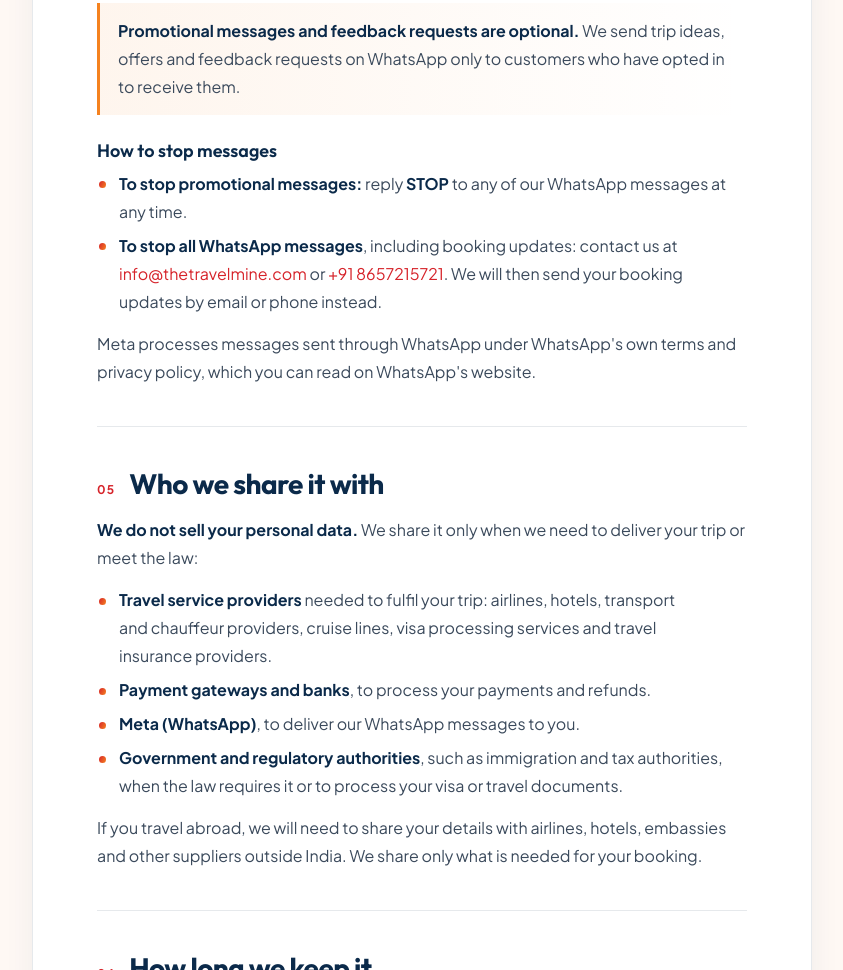
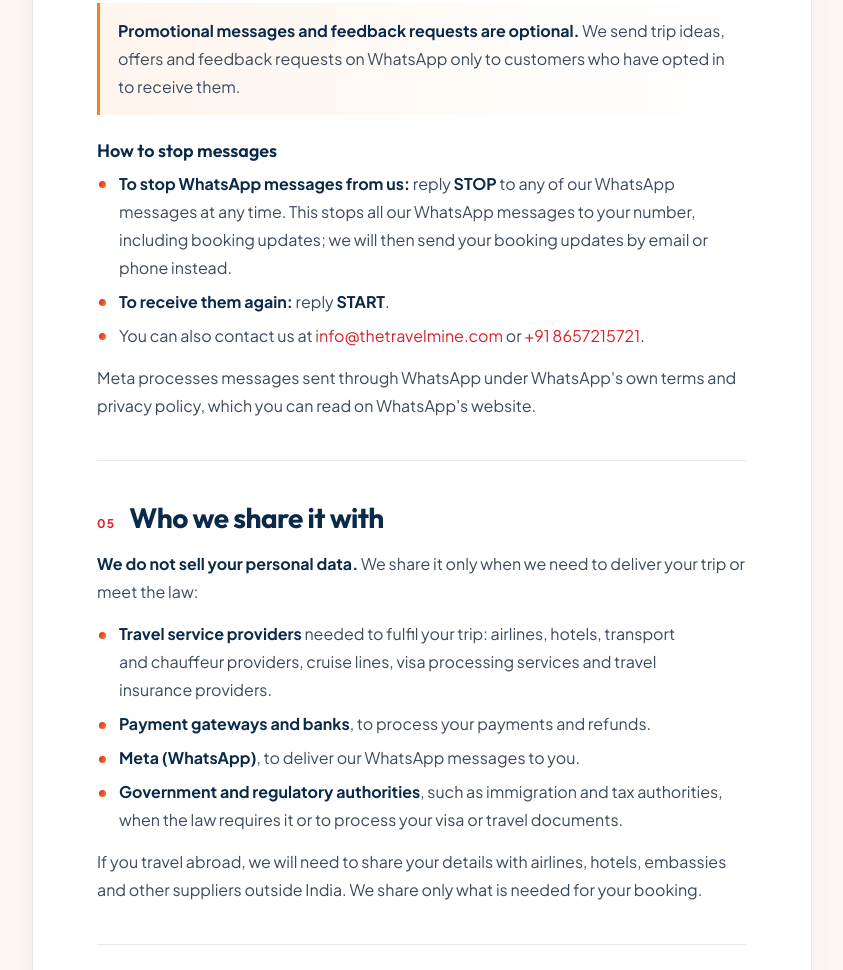
Before and after one commit to prats8m2/thetravelmine, a plain HTML site: page privacy-policy/index.html in a window 1280 px wide. Shown: the part 3066-4036 px from the top of the page, without its empty margins (356-1199 px from the left). Drawn offline with Linux system fonts and the light colour scheme; a web font is replaced by a local one.

Commit message:
Privacy policy: STOP ends all WhatsApp messages, START resumes them
Co-Authored-By: Claude Opus 5.5 <noreply@anthropic.com>

```diff
--- a/privacy-policy/index.html
+++ b/privacy-policy/index.html
@@ -111,8 +111,9 @@
         </div>
         <h3>How to stop messages</h3>
         <ul>
-          <li><strong>To stop promotional messages:</strong> reply <strong>STOP</strong> to any of our WhatsApp messages at any time.</li>
-          <li><strong>To stop all WhatsApp messages</strong>, including booking updates: contact us at <a href="mailto:info@thetravelmine.com">info@thetravelmine.com</a> or <a href="tel:+918657215721">+91 8657215721</a>. We will then send your booking updates by email or phone instead.</li>
+          <li><strong>To stop WhatsApp messages from us:</strong> reply <strong>STOP</strong> to any of our WhatsApp messages at any time. This stops all our WhatsApp messages to your number, including booking updates; we will then send your booking updates by email or phone instead.</li>
+          <li><strong>To receive them again:</strong> reply <strong>START</strong>.</li>
+          <li>You can also contact us at <a href="mailto:info@thetravelmine.com">info@thetravelmine.com</a> or <a href="tel:+918657215721">+91 8657215721</a>.</li>
         </ul>
         <p>Meta processes messages sent through WhatsApp under WhatsApp's own terms and privacy policy, which you can read on WhatsApp's website.</p>
       </section>
```
